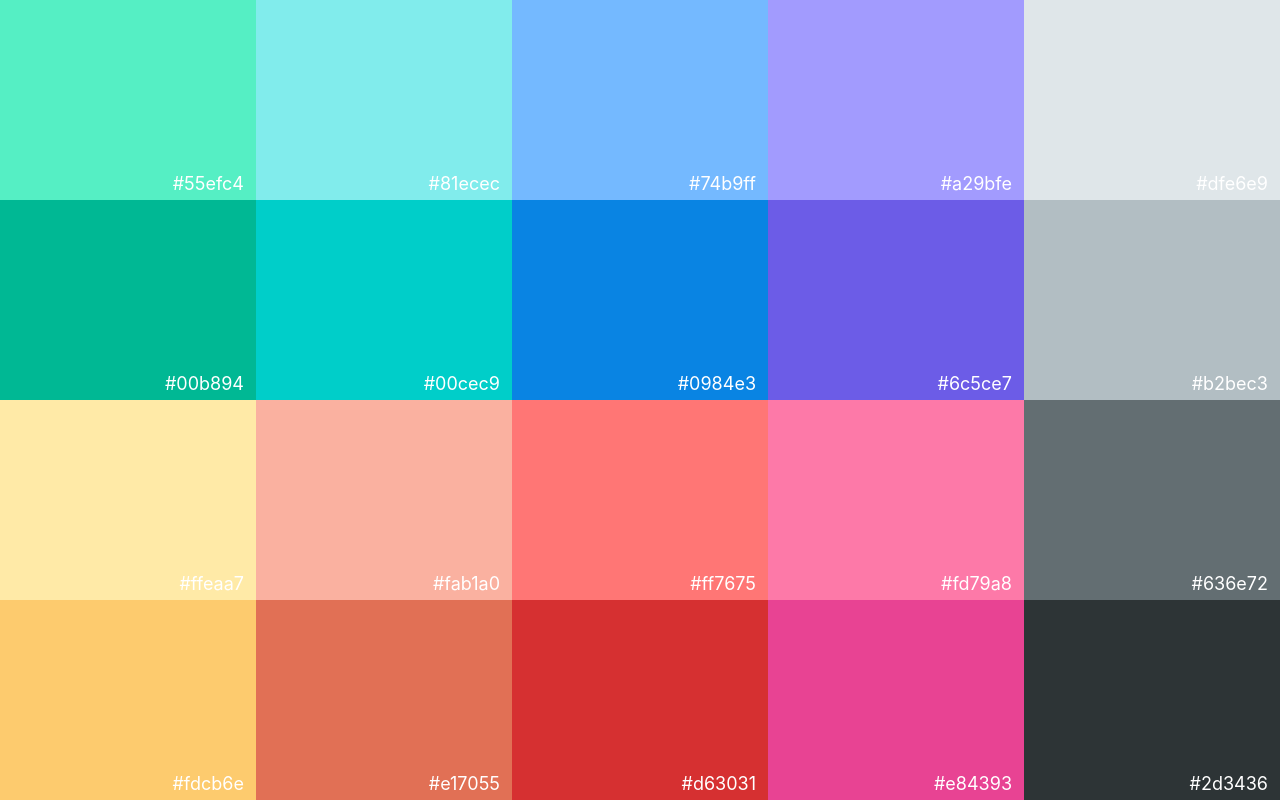
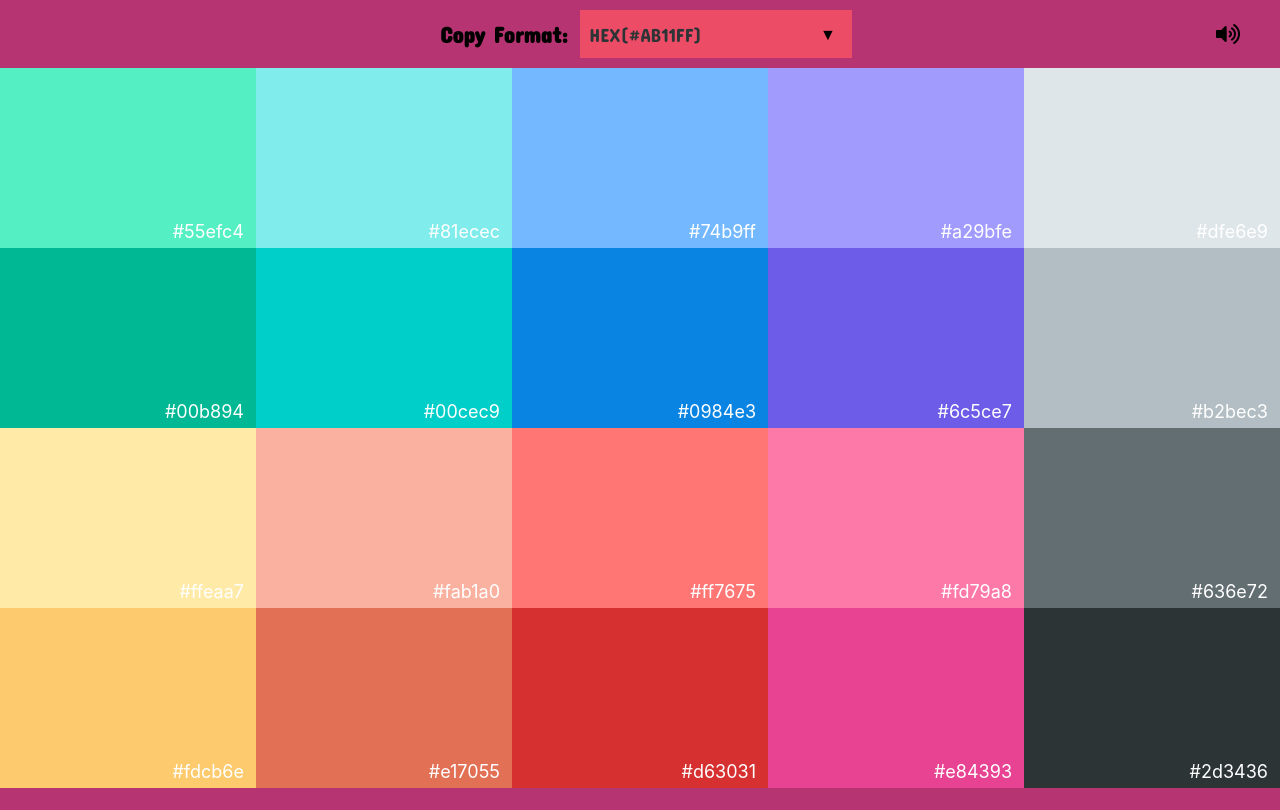
Before and after one commit to leitnerdominik/flat-ui-colors, a React (Create React App) app: page / in a window 1280 px wide. Built offline with nearby package versions, Linux system fonts and the light colour scheme.

Commit message:
added copy-format function and a mute button

```diff
--- a/src/App.css
+++ b/src/App.css
@@ -1,6 +1,10 @@
 .App {
     height: 100vh;
     width: 100vw;
+}
+
+.ColorsContainer {
     display: flex;
     flex-wrap: wrap;
+    height: 90%;
 }
--- a/src/App.js
+++ b/src/App.js
@@ -2,49 +2,126 @@ import React, { Component } from "react";
 
 import ColorField from "./components/ColorField/ColorField";
 import FeedbackMessage from "./components/FeedbackMessage/FeedbackMessage";
-import { colors } from "./utils/colorPalette";
+import Navigation from "./components/Navigation/Navigation";
+import { COLORS } from "./utils/colorPalette";
 
-import alarm from './assets/sounds/alert.mp3';
+import alarm from "./assets/sounds/alert.mp3";
 
 import "./App.css";
 
 class App extends Component {
-  state = {
-    fields: 20,
-    colorFields: [],
-    feedback: null,
-  };
+  constructor(props) {
+    super(props);
+    this.state = {
+      showFeedback: false,
+      copyFormat: "hex-hash",
+      colors: COLORS,
+      soundOn: true
+    };
 
-  componentDidMount() {
+    this.fields = 20;
+    this.colorFields = [];
+    this.feedback = null;
+  }
+
+  createColorFields() {
     const colorFields = [];
-    for (let i = 0; i < this.state.fields; i++) {
+    for (let i = 0; i < this.fields; i++) {
       colorFields.push(
         <ColorField
           key={i}
           clicked={() => this.showFeedbackMessage(i)}
-          color={colors[i]}
+          copyText={this.state.colors[i]}
+          color={COLORS[i]}
         />
       );
     }
-    this.setState({ colorFields });
+    return colorFields;
   }
 
   showFeedbackMessage(index) {
+    const feedback = (
+      <FeedbackMessage
+        copyText={this.state.colors[index]}
+        color={COLORS[index]}
+      />
+    );
+    this.setState({ showFeedback: true });
+    this.feedback = feedback;
+
     const audio = new Audio(alarm);
-    const feedback = <FeedbackMessage color={colors[index]} />;
-    this.setState({ feedback });
-    audio.play();
+    if (this.state.soundOn) {
+      audio.play();
+    }
+
     setTimeout(() => {
       audio.pause();
-      this.setState({ feedback: null });
+      this.setState({ showFeedback: false });
     }, 1000);
   }
 
+  changeCopyFormat(event) {
+    this.setState({ copyFormat: event.target.value }, this.calcColor);
+  }
+
+  hexToRgb(colors, rgba = false) {
+    const convertedColors = colors.map(color => {
+      const hex = color.slice(1, color.length);
+      const bigint = parseInt(hex, 16);
+      const r = (bigint >> 16) & 255;
+      const g = (bigint >> 8) & 255;
+      const b = bigint & 255;
+      let a = "";
+      if (rgba) {
+        a = ", 1.0";
+      }
+
+      return `rgb(${r}, ${g}, ${b}${a})`;
+    });
+
+    return convertedColors;
+  }
+
+  calcColor() {
+    switch (this.state.copyFormat) {
+      case "hex":
+        const hexColors = COLORS.map(color => color.slice(1, color.length));
+        this.setState({ colors: hexColors });
+        break;
+      case "rgb":
+        const rgbColors = this.hexToRgb(COLORS);
+        this.setState({ colors: rgbColors });
+        break;
+      case "rgba":
+        const rgbaColors = this.hexToRgb(COLORS, true);
+        this.setState({ colors: rgbaColors });
+        break;
+      default:
+        this.setState({ colors: COLORS });
+    }
+  }
+
+  toggleSoundHandler() {
+    this.setState(prevState => ({ soundOn: !prevState.soundOn }));
+  }
+
   render() {
+    if (!this.state.showFeedback) {
+      this.feedback = null;
+    }
+
+    const colorFields = this.createColorFields();
     return (
       <div className="App">
-        {this.state.colorFields}
-        {this.state.feedback}
+        <Navigation
+          changed={this.changeCopyFormat.bind(this)}
+          toggleSound={this.toggleSoundHandler.bind(this)}
+          soundOn={this.state.soundOn}
+        />
+        <div className="ColorsContainer">
+          {colorFields}
+          {this.feedback}
+        </div>
       </div>
     );
   }
--- a/src/components/ColorField/ColorField.js
+++ b/src/components/ColorField/ColorField.js
@@ -3,10 +3,10 @@ import { CopyToClipboard } from "react-copy-to-clipboard";
 
 import classes from "./ColorField.module.css";
 
-const colorField = ({ color, clicked }) => {
+const colorField = ({ copyText, color, clicked }) => {
   return (
     <CopyToClipboard
-    text={color}
+    text={copyText}
     onCopy={() => console.log("COPIED ", color)}
   >
     <div
@@ -17,7 +17,7 @@ const colorField = ({ color, clicked }) => {
       className={classes.Container}
     >
       <button className={classes.Btn}>COPY</button>
-      <span>{color}</span>
+      <span>{copyText}</span>
     </div>
     </CopyToClipboard>
   );
--- a/src/components/FeedbackMessage/FeedbackMessage.js
+++ b/src/components/FeedbackMessage/FeedbackMessage.js
@@ -1,7 +1,7 @@
 import React from "react";
 import classes from "./FeedbackMessage.module.css";
 
-const feedbackMessage = ({color}) => {
+const feedbackMessage = ({color, copyText}) => {
 
     const messages = ["It will rock!", "Great choice!", "Paste me!", "Copied!"];
 
@@ -14,7 +14,7 @@ const feedbackMessage = ({color}) => {
             <div className={classes.MessageContainer}>
             <span className={classes.Message}>{messages[randomMessageIndex]}</span>
             </div>
-            <span className={classes.Color}>{color}</span>
+            <span className={classes.Color}>{copyText}</span>
         </div>
     );
 };
--- /dev/null
+++ b/src/components/Navigation/Navigation.js
@@ -0,0 +1,28 @@
+import React from "react";
+import classes from "./Navigation.module.css";
+
+const navigation = ({ changed, toggleSound, soundOn }) => {
+  let volumeClass = "fas fa-volume-up fa-lg";
+  if (!soundOn) {
+    volumeClass = "fas fa-volume-mute fa-lg";
+  }
+
+  return (
+    <div className={classes.DropdownContainer}>
+      <h3 className={classes.Title}>Copy Format: </h3>
+      <div className={classes.Dropdown}>
+        <select className={classes.Select} onChange={changed}>
+          <option value="hex-hash">HEX(#AB11FF)</option>
+          <option value="hex">HEX(AB11FF)</option>
+          <option value="rgb">RGB(240, 255, 0)</option>
+          <option value="rgba">RGBA(240, 255, 0, 0.3)</option>
+        </select>
+      </div>
+      <div className={classes.Volume} onClick={toggleSound}>
+        <i className={volumeClass} />
+      </div>
+    </div>
+  );
+};
+
+export default navigation;
--- /dev/null
+++ b/src/components/Navigation/Navigation.module.css
@@ -0,0 +1,94 @@
+.DropdownContainer {
+  display: -webkit-box;
+  display: -ms-flexbox;
+  display: flex;
+  -webkit-box-pack: center;
+      -ms-flex-pack: center;
+          justify-content: center;
+  -webkit-box-orient: horizontal;
+  -webkit-box-direction: normal;
+      -ms-flex-direction: row;
+          flex-direction: row;
+  -webkit-box-align: center;
+      -ms-flex-align: center;
+          align-items: center;
+  margin: 10px;
+  height: 48px;
+  position: relative;
+  font-family: 'Concert One', cursive;
+}
+
+/* Reset Select */
+.Select {
+  -webkit-appearance: none;
+  -moz-appearance: none;
+  -ms-appearance: none;
+  appearance: none;
+  outline: 0;
+  -webkit-box-shadow: none;
+          box-shadow: none;
+  border: 0 !important;
+  background: #ED4C67;
+  background-image: none;
+}
+
+/* Custom Select */
+.Dropdown {
+  position: relative;
+  display: block;
+  width: 17em;
+  height: 3em;
+  line-height: 3;
+  background: #2c3e50;
+  border-radius: 0.25em;
+}
+
+.Dropdown::after {
+  content: "\25BC";
+  position: absolute;
+  top: 0;
+  right: 0;
+  bottom: 0;
+  padding: 0 1em;
+  background: #ED4C67;
+  pointer-events: none;
+}
+
+.Dropdown:hover::after {
+  color: #2d3436;
+}
+
+.Dropdown::after {
+  -webkit-transition: 0.25s all ease;
+  transition: 0.25s all ease;
+}
+
+.Select {
+  width: 100%;
+  height: 100%;
+  margin: 0;
+  padding: 0 0 0 0.5em;
+  color: #2d3436;
+  font-size: 1.2rem;
+  cursor: pointer;
+  font-family: 'Concert One', cursive;
+}
+
+.Select::-ms-expand {
+  display: none;
+}
+
+.Title {
+  font-size: 1.4rem;
+  padding: 0 12px;
+}
+
+.Volume {
+  position: absolute;
+  top: 50%;
+  -webkit-transform: translateY(-50%);
+          transform: translateY(-50%);
+  right: 30px;
+  cursor: pointer;
+}
+/*# sourceMappingURL=Navigation.module.css.map */
--- /dev/null
+++ b/src/components/Navigation/Navigation.module.scss
@@ -0,0 +1,81 @@
+.DropdownContainer {
+  display: flex;
+  justify-content: center;
+  flex-direction: row;
+  align-items: center;
+  margin: 10px;
+  height: 48px;
+  position: relative;
+  font-family: 'Concert One', cursive;
+}
+/* Reset Select */
+.Select {
+  -webkit-appearance: none;
+  -moz-appearance: none;
+  -ms-appearance: none;
+  appearance: none;
+  outline: 0;
+  box-shadow: none;
+  border: 0 !important;
+  background: #ED4C67;
+  background-image: none;
+}
+/* Custom Select */
+.Dropdown {
+  position: relative;
+  display: block;
+  width: 17em;
+  height: 3em;
+  line-height: 3;
+  background: #2c3e50;
+  // overflow: hidden;
+  border-radius: 0.25em;
+
+  &::after {
+    content: "\25BC";
+    position: absolute;
+    top: 0;
+    right: 0;
+    bottom: 0;
+    padding: 0 1em;
+    background: #ED4C67;
+    pointer-events: none;
+  }
+
+  &:hover::after {
+    color: #2d3436;
+  }
+  &::after {
+    -webkit-transition: 0.25s all ease;
+    -o-transition: 0.25s all ease;
+    transition: 0.25s all ease;
+  }
+}
+.Select {
+  width: 100%;
+  height: 100%;
+  margin: 0;
+  padding: 0 0 0 0.5em;
+  color: #2d3436;
+  font-size: 1.2rem;
+  cursor: pointer;
+  font-family: 'Concert One', cursive;
+
+  &::-ms-expand {
+    display: none;
+  }
+}
+
+.Title {
+  font-size: 1.4rem;
+  padding: 0 12px;
+}
+
+.Volume {
+  position: absolute;
+  top: 50%;
+  transform: translateY(-50%);
+  right: 30px;
+  cursor: pointer;
+
+}
--- a/src/index.css
+++ b/src/index.css
@@ -8,4 +8,5 @@ body {
   overflow: hidden;
   -webkit-font-smoothing: antialiased;
   -moz-osx-font-smoothing: grayscale;
+  background: rgb(181, 52, 113);
 }
--- a/src/utils/colorPalette.js
+++ b/src/utils/colorPalette.js
@@ -1,4 +1,4 @@
-export const colors = [
+export const COLORS = [
     "#55efc4",
     "#81ecec",
     "#74b9ff",
```
Also changed, not shown: 1 other file (tests, documents, lock files or other folders).
